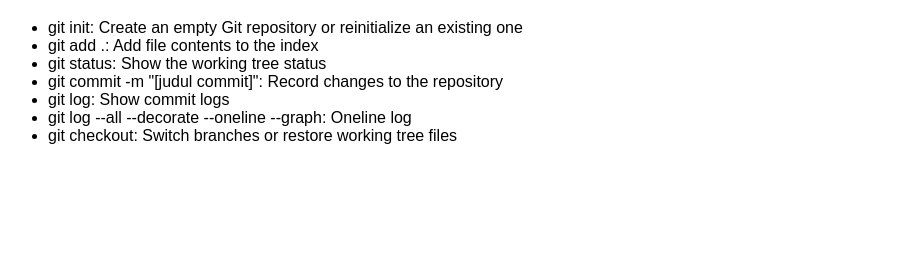
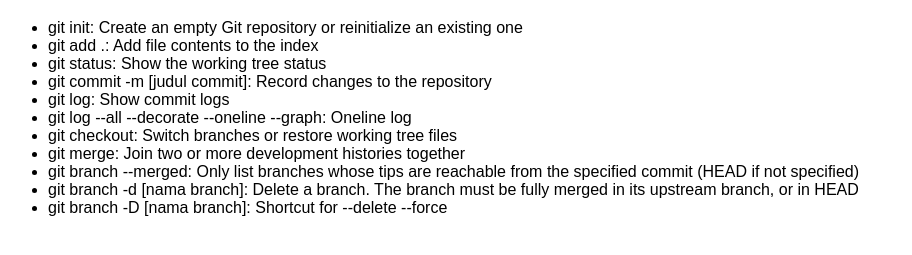
Before and after one commit to AvindaAlamsyah/Learn-Git-and-GitHub-from-WPU, a plain HTML site: page index.html in a window 1280 px wide. Shown: the part 61-316 px from the top of the page, without its empty margins (0-912 px from the left). Drawn offline with Linux system fonts and the light colour scheme.

Commit message:
feat(index): menambahkan satu baris list command

```diff
--- a/index.html
+++ b/index.html
@@ -19,10 +19,20 @@
       </li>
       <li>git add .: Add file contents to the index</li>
       <li>git status: Show the working tree status</li>
-      <li>git commit -m "[judul commit]": Record changes to the repository</li>
+      <li>git commit -m [judul commit]: Record changes to the repository</li>
       <li>git log: Show commit logs</li>
       <li>git log --all --decorate --oneline --graph: Oneline log</li>
       <li>git checkout: Switch branches or restore working tree files</li>
+      <li>git merge: Join two or more development histories together</li>
+      <li>
+        git branch --merged: Only list branches whose tips are reachable from
+        the specified commit (HEAD if not specified)
+      </li>
+      <li>
+        git branch -d [nama branch]: Delete a branch. The branch must be fully
+        merged in its upstream branch, or in HEAD
+      </li>
+      <li>git branch -D [nama branch]: Shortcut for --delete --force</li>
     </ul>
 
     <script src="script.js"></script>
```
